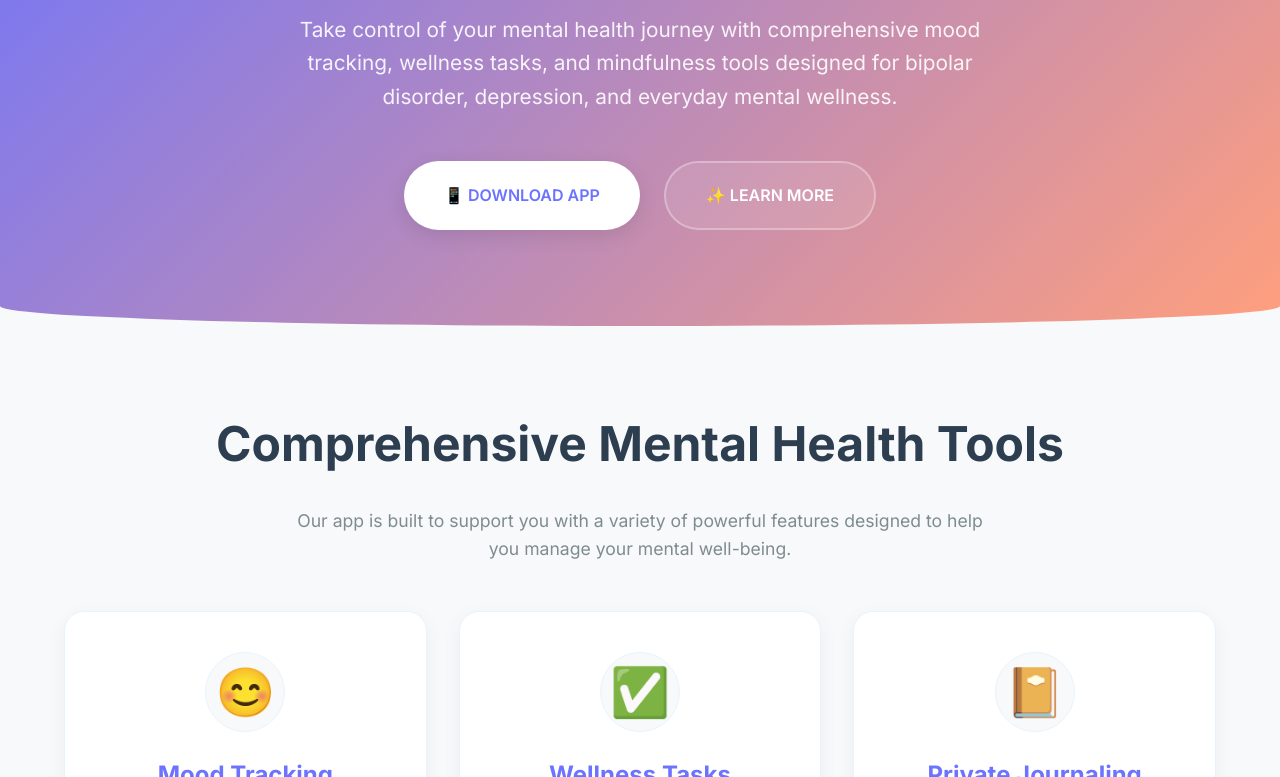
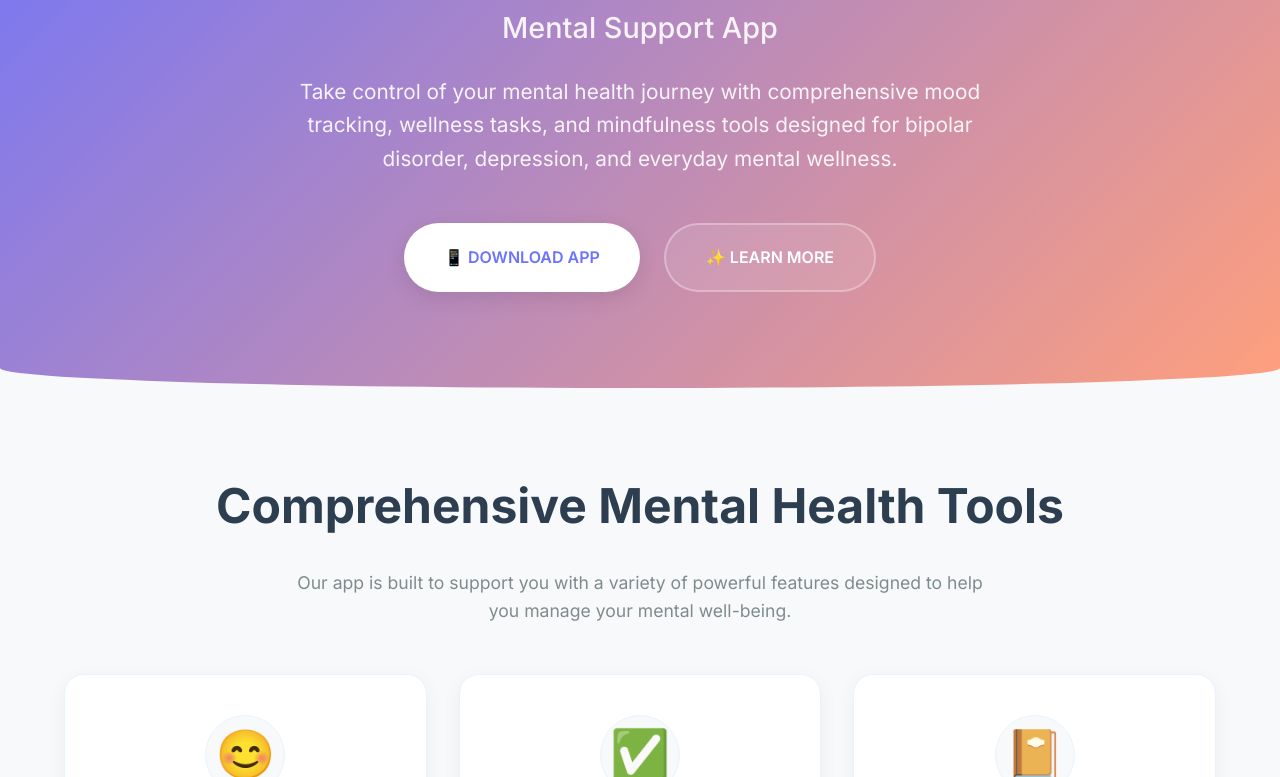
Before and after one commit to EnRICHedCreations/SteadyMind, a plain HTML site: page index.html in a window 1280 px wide. Shown: the part 323-1100 px from the top of the page. Drawn offline with Linux system fonts and the light colour scheme.

Commit message:
Update index.html

```diff
--- a/index.html
+++ b/index.html
@@ -131,9 +131,16 @@
 
         .hero h1 {
             font-size: clamp(2.5rem, 6vw, 4.5rem);
-            margin-bottom: 1rem;
+            margin-bottom: 0.5rem;
             font-weight: 700;
             letter-spacing: -1px;
+        }
+
+        .hero .tagline {
+            font-size: clamp(1.2rem, 3vw, 1.8rem);
+            font-weight: 500;
+            margin-bottom: 1.5rem;
+            opacity: 0.9;
         }
 
         .hero .subtitle {
@@ -566,6 +573,7 @@
         <section id="home" class="hero">
             <div class="container">
                 <h1>Steady Mind</h1>
+                <h2 class="tagline">Mental Support App</h2>
                 <p class="subtitle">Take control of your mental health journey with comprehensive mood tracking, wellness tasks, and mindfulness tools designed for bipolar disorder, depression, and everyday mental wellness.</p>
                 <div class="cta-buttons">
                     <a href="#download" class="btn btn-primary">
```
